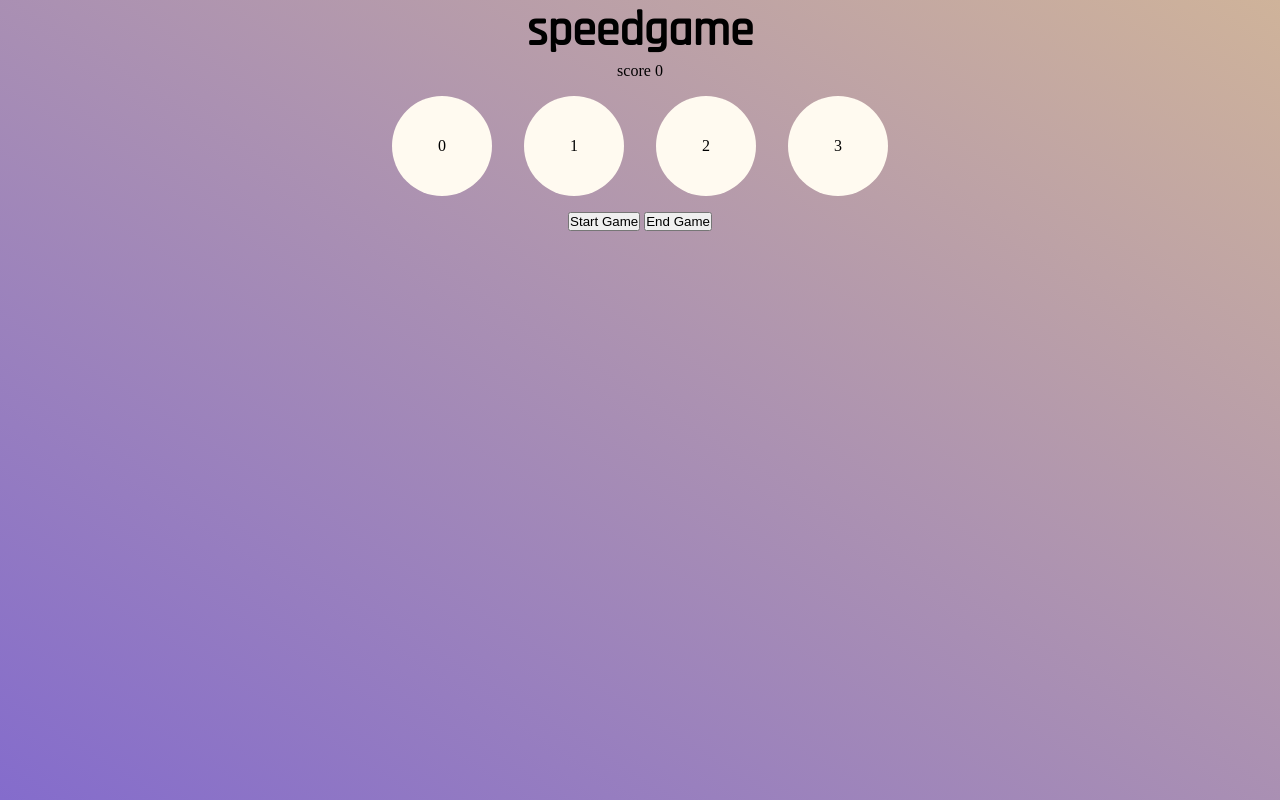
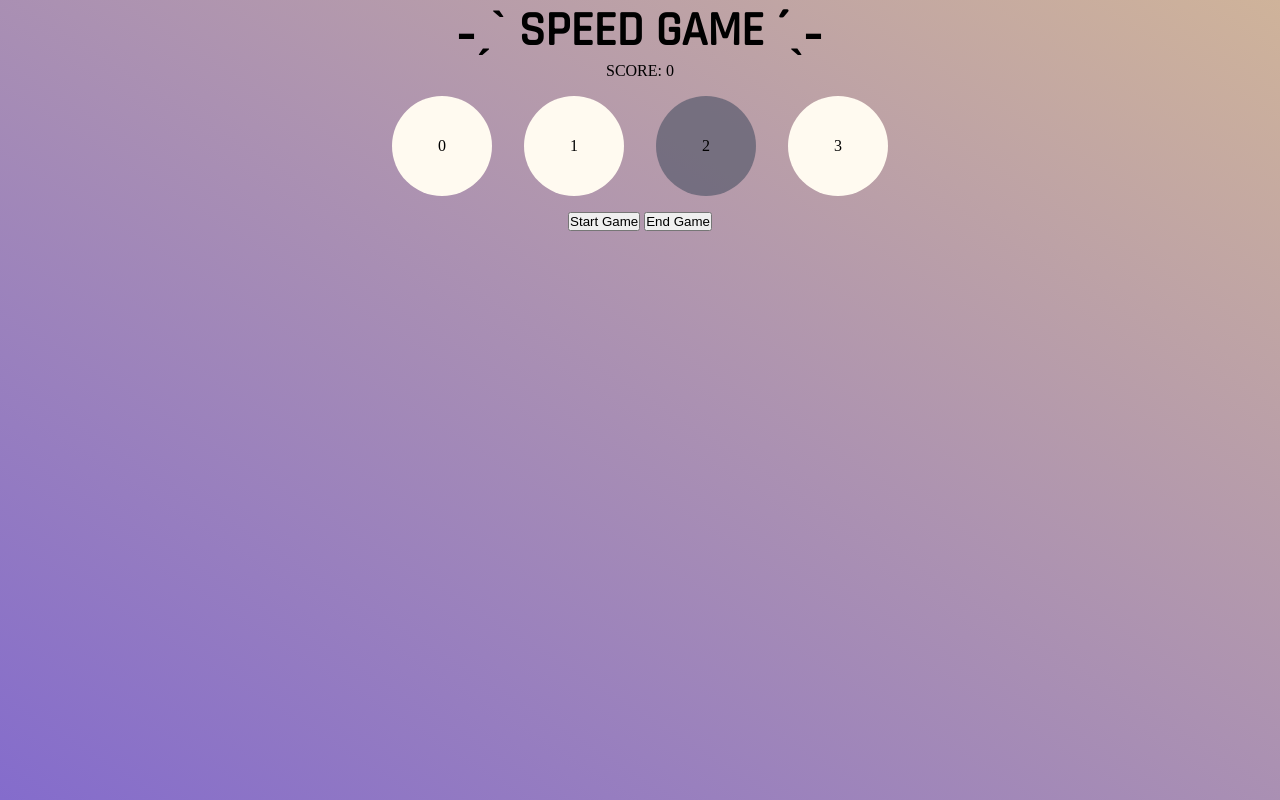
Before and after one commit to Iman-Haji/speedGame_bookCatch, a plain HTML site: page index.html in a window 1280 px wide. Both pictures are taken after a click on the button "Start Game". Drawn offline with Linux system fonts and the light colour scheme.

Commit message:
middlecheck

```diff
--- a/index.html
+++ b/index.html
@@ -21,8 +21,8 @@
       </div>
     </div>-->
 
-    <h1>speedgame</h1>
-    <p>score <span class="score"></span>0</p>
+    <h1>˗ˏˋ SPEED GAME ´ˎ˗</h1>
+    <p>SCORE: <span class="score"></span>0 </p>
 
 <!--div for all circles-->
 <div class="circles">
--- a/index.js
+++ b/index.js
@@ -3,32 +3,72 @@ const endButton = document.querySelector('#endButton');
 const circles = document.querySelectorAll('.circle'); //if you use circles, it'd be one circle only. USE BOOK not BOOKS
 const scoreDisplay = document.querySelector('.score')
 
-
-
+//global variables
 let score = 0;
+let timer;
+let gamePace = 1000; //you can change it, the lower the faster
+let active = 0;
+let rounds = 0;
 
 const getRndInteger = (min, max) => Math.floor(Math.random() * (max - min + 1)) + min;
 
-console.log(getRndInteger(0, 6));
+//console.log(getRndInteger(0, 3));
 
 const clickCircle = (i) => {
-  console.log('the circle was clicked.', i);
+  if (i !== active) {
+    return endGame()
+  }
+  rounds--
   score += 10
   scoreDisplay.textContent = score
 }
-
 
 //variable name we created is circle.
 circles.forEach((circle, i) => {
   circle.addEventListener('click', () => clickCircle(i));
 })
+//console.log('Game has started.');
+
+const enableEvents = () => {
+  circles.forEach(circle => {
+    circle.style.pointerEvents = "auto";
+  })
+}
 
 const startGame = () => {
-  console.log('Game has started.');
+  if (rounds >= 3) {
+    return endGame()
+  }
+
+  enableEvents();
+  const newActive = pickNew(active);
+
+  circles[newActive].classList.toggle('active')
+  circles[active].classList.remove('active')
+
+  active = newActive;
+
+  timer = setTimeout(startGame, 1000, gamePace)
+
+  gamePace -= 10
+  rounds++
+  function pickNew(active) {
+    const newActive = getRndInteger(0, 3);
+    if (newActive !== active) {
+      return newActive
+    }
+    return pickNew(active);
+  }
 }
 
 const endGame = () => {
   console.log('Game has ended.');
+  clearTimeout(timer);
+  resetGame();
+}
+
+const resetGame = () => {
+  window.location.reload()
 }
 
 startButton.addEventListener('click', startGame);
--- a/style.css
+++ b/style.css
@@ -32,4 +32,11 @@ h1 {
   align-items: center;
   justify-content: center;
   margin: 1rem;
+  pointer-events: none;
+  /*don't use it when making websites*/
 }
+
+.circle.active {
+  background-color: rgba(93, 95, 113, 0.734);
+  /*background-image: url(https://i.pinimg.com/564x/28/a5/38/28a53818427467bceef016911ed494b4.jpg);*/
+}
```
